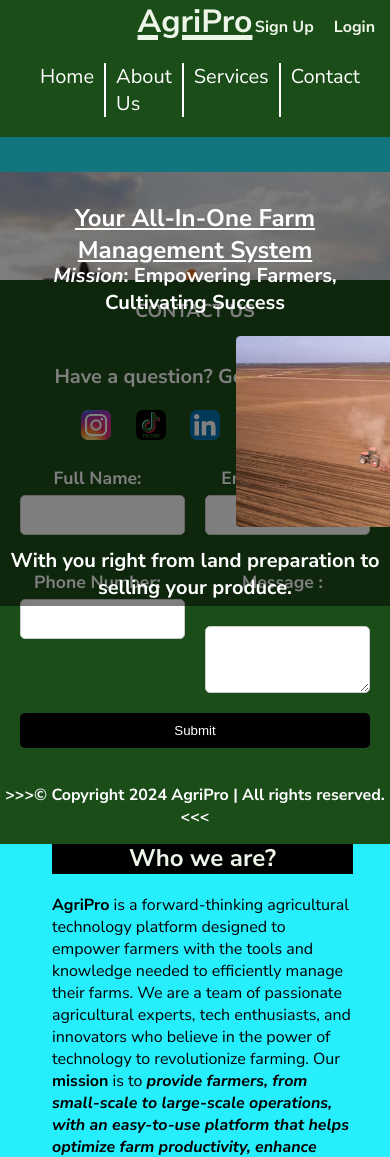
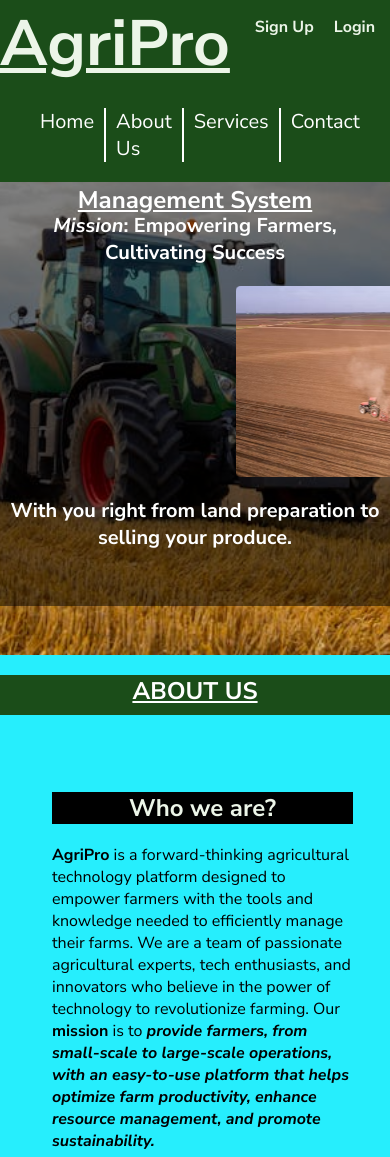
Before and after one commit to Daniel-Chacha/AgriPro, a Django app: page / in a window 390 px wide. Shown: the top 1157 px of the page. Run offline with Django 5.2, Linux system fonts and the light colour scheme.

Commit message:
updated media querries further

```diff
--- a/mysite/static/css/styles.css
+++ b/mysite/static/css/styles.css
@@ -1158,18 +1158,17 @@
     .collapsible {
         right: -110px;
     }
-    footer{
-        position: absolute;
-        bottom: 0px;
-        width: 100%;
-    }
 
 }
 
-@media (max-width:1050){
+@media (max-width:1050px){
     main{
         width: 100%;
         margin-top: 100px;
+    }
+    header h1{
+        font-size:4rem;
+        width: 30%;
     }
     #lside{
         height: auto;
@@ -1177,4 +1176,7 @@
     #rside{
         height: 40%;
     }
+    .collapsible {
+        right: -270px;
+    }
 }
```
Also changed, not shown: db.sqlite3.
